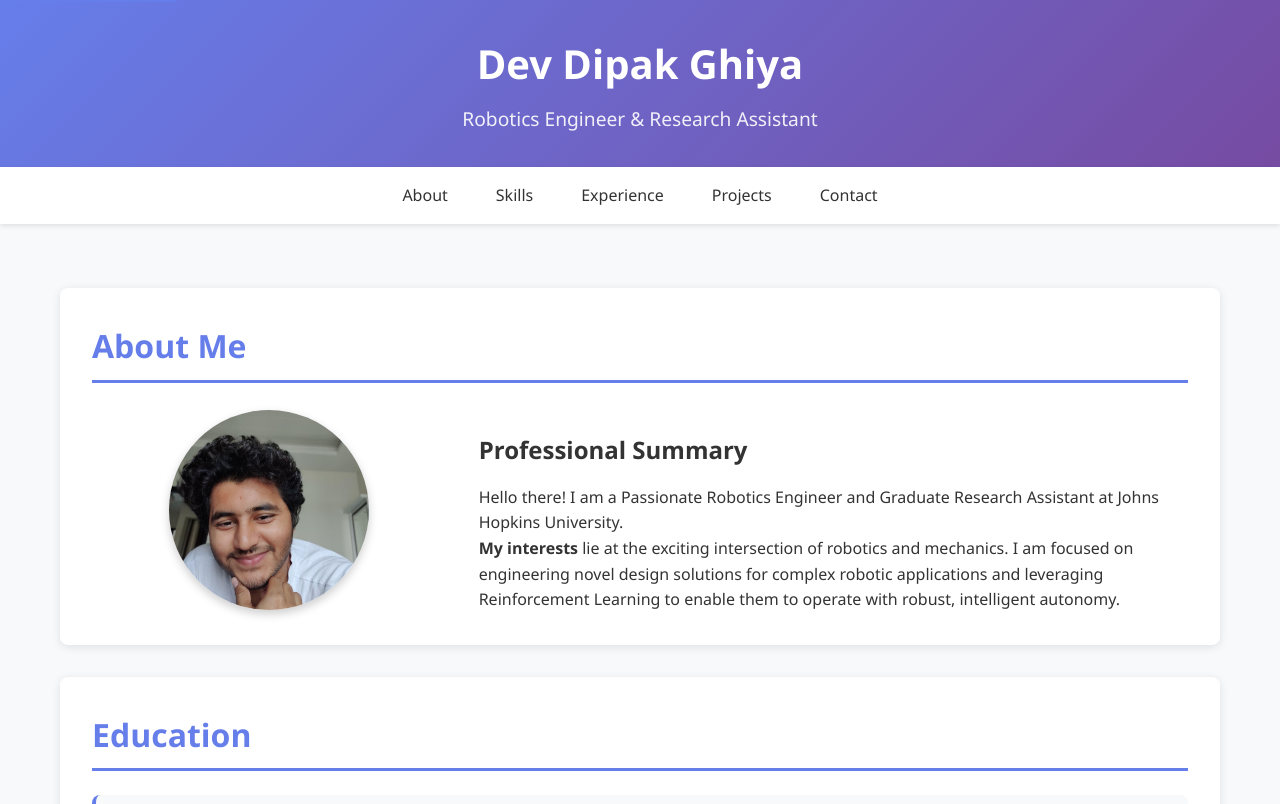
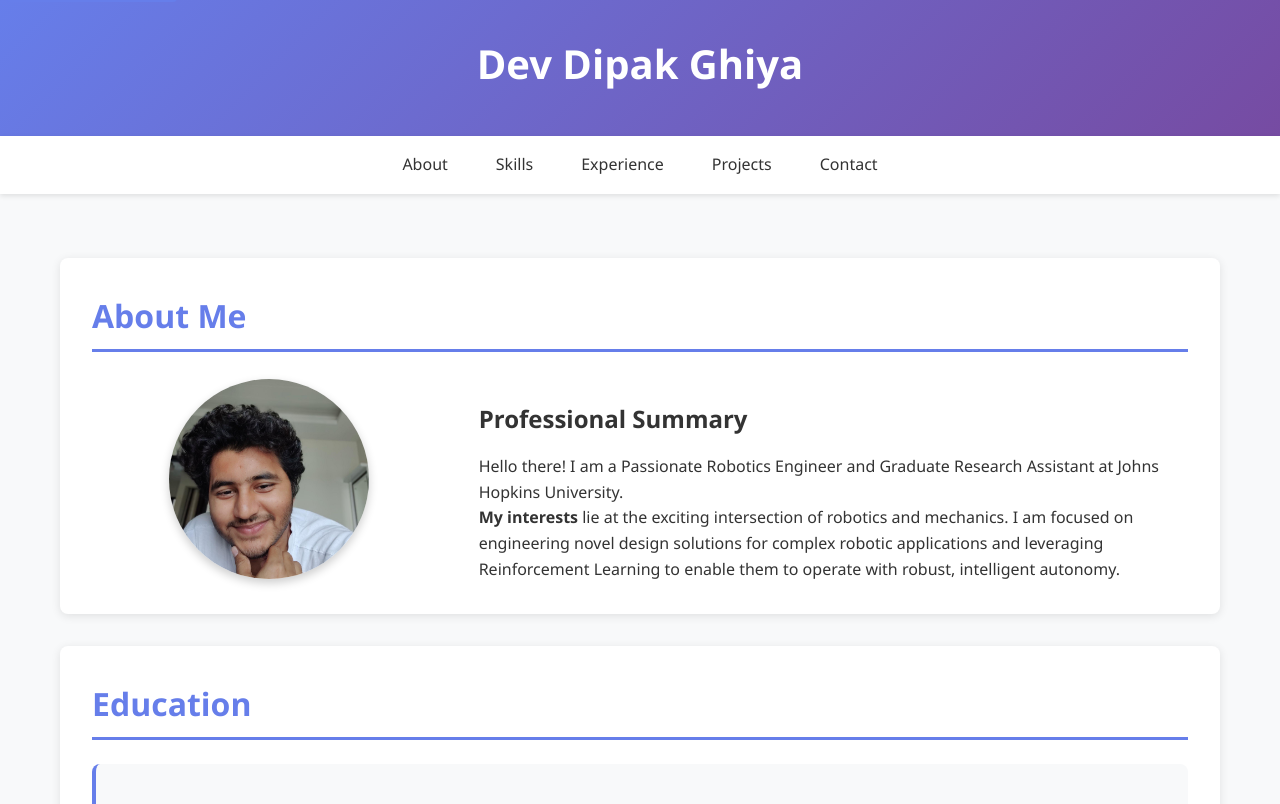
Before and after one commit to dghiya/Portfolio, a plain HTML site: page index.html in a window 1280 px wide. Shown: the top 804 px of the page. Drawn offline with Linux system fonts and the light colour scheme.

```diff
--- a/index.html
+++ b/index.html
@@ -650,7 +650,6 @@
         <div class="container">
             <div class="header-content">
                 <h1>Dev Dipak Ghiya</h1>
-                <p>Robotics Engineer & Research Assistant</p>
             </div>
         </div>
     </header>
@@ -794,6 +793,7 @@
                             </li>
                         </ul>
                     </div>
+                </div>
 
 
                 <div class="experience-item">
@@ -846,6 +846,7 @@
                             </li>
                         </ul>
                     </div>
+                </div>
 
 
                 <div class="project-item">
@@ -866,7 +867,7 @@
                             </li>
                         </ul>
                     </div>
-
+                </div>
 
                 <div class="project-item">
                     <div class="project-title">Optimal Motion Planning for UR5-Based Steering Wheel Installation</div>
@@ -897,6 +898,7 @@
                     </div>
                 </div>
 
+
                 <div class="project-item">
                     <div class="project-title">Jackal Mobile Robot State Estimation</div>
                     <div class="project-tech-highlights">
@@ -913,6 +915,7 @@
                             </li>
                         </ul>
                     </div>
+
 
                 <div class="project-item">
                     <div class="project-title">Manipulation of UR5 Robotic Arm</div>
```
